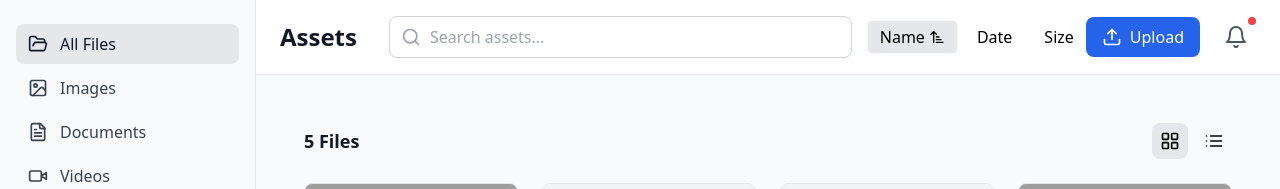
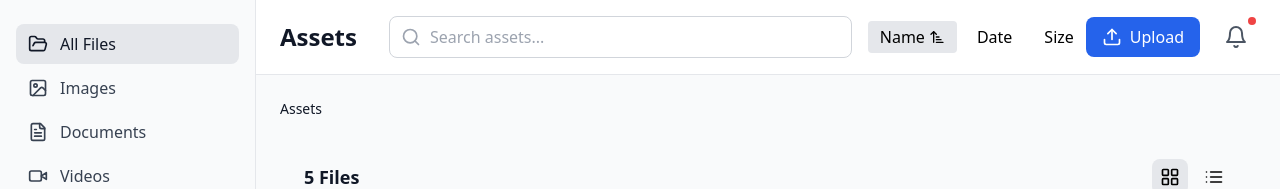
Before and after one commit to MDAX1/funmed-test, a React (Vite) app: page / in a window 1280 px wide. Shown: the top 189 px of the page. Built offline with nearby package versions, Linux system fonts and the light colour scheme; data requests are answered from the project's data file; grey boxes are pictures that could not be loaded.

Commit message:
feat: Updated Layout Component

```diff
--- a/src/components/Layout.tsx
+++ b/src/components/Layout.tsx
@@ -1,6 +1,7 @@
 import { Outlet } from "react-router-dom";
 import Header from "./Header";
 import Sidebar from "./Sidebar";
+import { Breadcrumb } from "./Breadcrumb";
 
 export function Layout() {
   return (
@@ -8,8 +9,11 @@ export function Layout() {
       <Sidebar />
       <div className="flex flex-col flex-1 overflow-hidden">
         <Header />
-        <main className="flex-1 overflow-auto p-6">
-          <Outlet />
+        <main className="flex-1 overflow-auto">
+          <div className="p-6">
+            <Breadcrumb />
+            <Outlet />
+          </div>
         </main>
       </div>
     </div>
```
